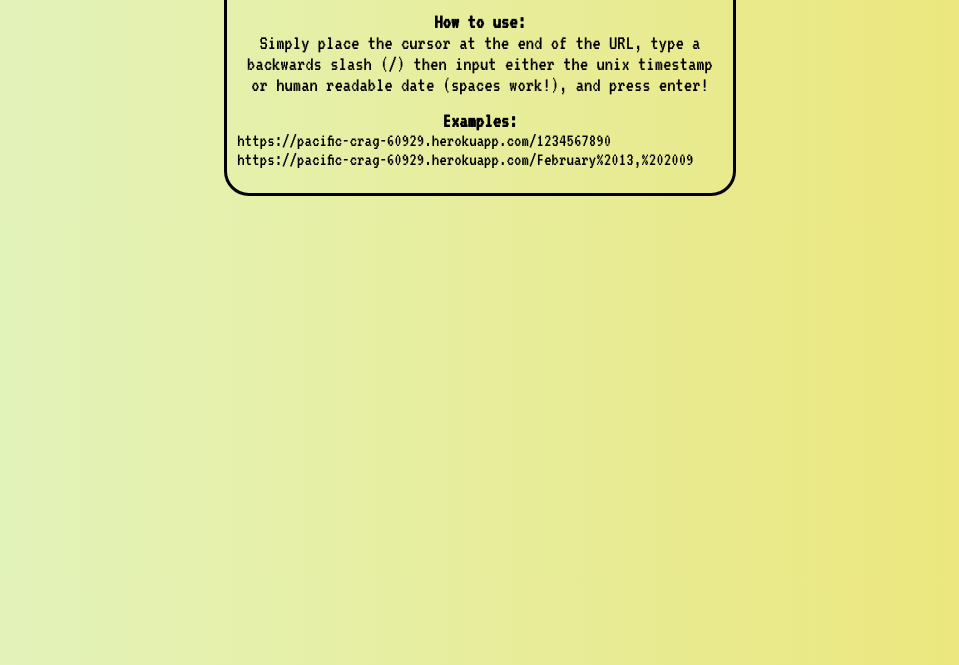
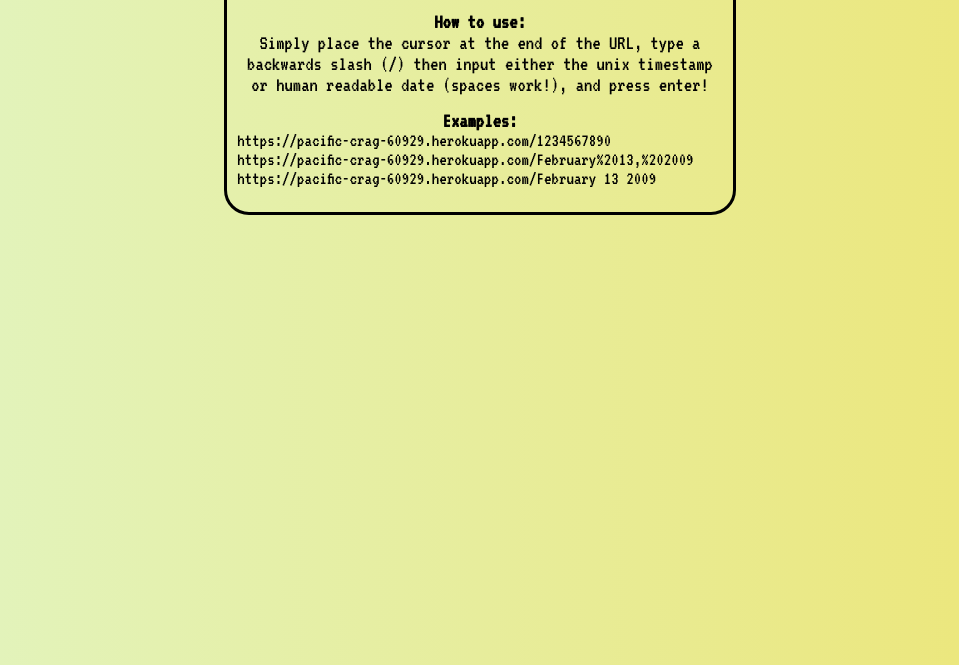
Before and after one commit to HanifCarroll/fcc-timestamp-ms, a website: page public/views/index.html in a window 1280 px wide. Shown: the part 135-800 px from the top of the page, without its empty margins (160-1119 px from the left). Drawn offline with Linux system fonts and the light colour scheme.

Commit message:
Added 1 more example

```diff
--- a/public/views/index.html
+++ b/public/views/index.html
@@ -22,7 +22,9 @@
 		<h4>Examples: </h4>
 		<p id="left">https://pacific-crag-60929.herokuapp.com/1234567890
 			<br>
-			https://pacific-crag-60929.herokuapp.com/February%2013,%202009</p>
+			https://pacific-crag-60929.herokuapp.com/February%2013,%202009
+			<br>
+			https://pacific-crag-60929.herokuapp.com/February 13 2009</p>
 	</div>
 
 </body>
```
